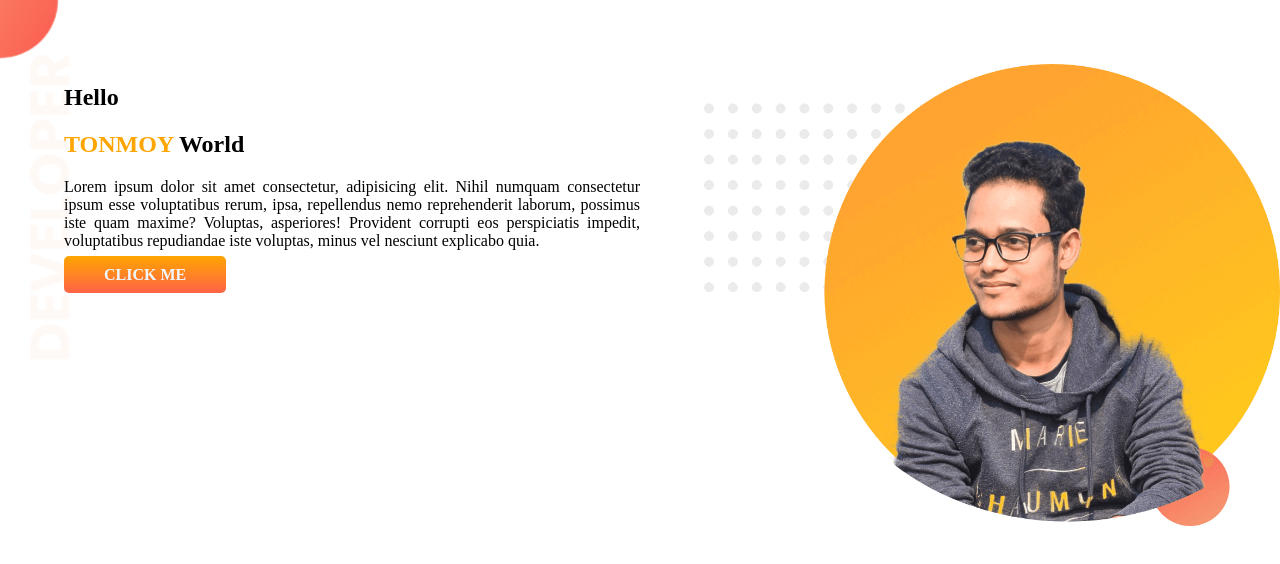
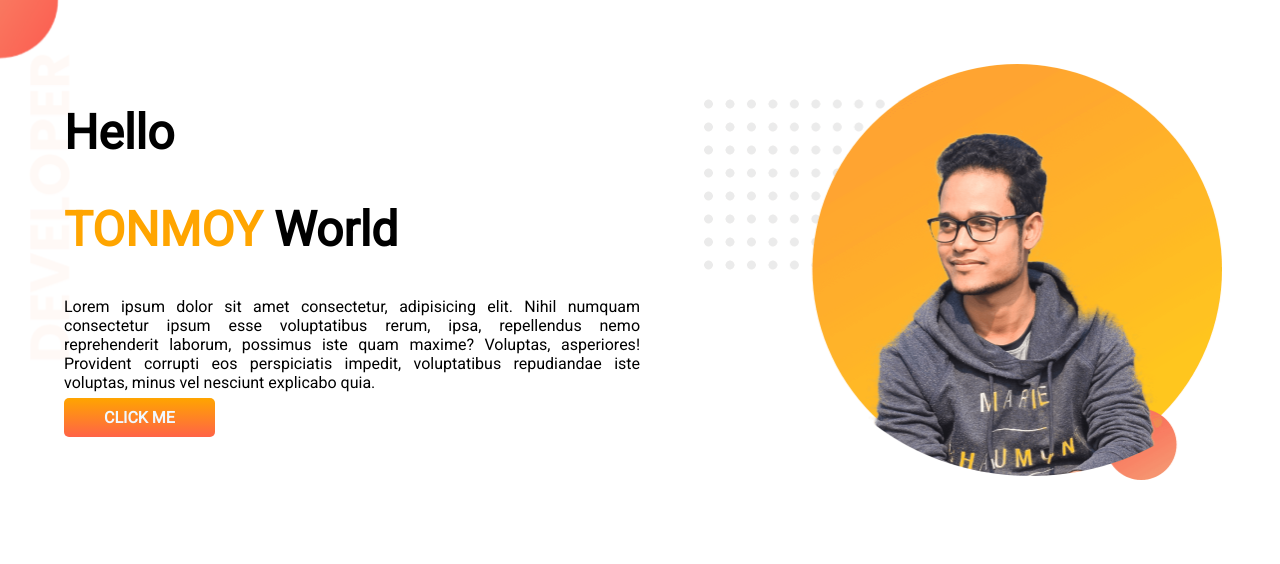
Before and after one commit to rzaman-dev/portfolio-website, a plain HTML site: page index.html in a window 1280 px wide. Drawn offline with Linux system fonts and the light colour scheme.

Commit message:
top section final

```diff
--- a/index.html
+++ b/index.html
@@ -6,12 +6,15 @@
     <meta name="viewport" content="width=device-width, initial-scale=1.0">
     <title>Document</title>
     <link rel="stylesheet" href="style.css">
+    <link rel="preconnect" href="https://fonts.googleapis.com">
+    <link rel="preconnect" href="https://fonts.gstatic.com" crossorigin>
+    <link href="https://fonts.googleapis.com/css2?family=Roboto&display=swap" rel="stylesheet">
 </head>
 <body>
     <section class="top-banner">
         <div class="half-width">
-            <h1>Hello</h1>
-            <h1><span class="orange-text">TONMOY</span> World</h1>
+            <h1 class="big-text">Hello</h1>
+            <h1 class="big-text"><span class="orange-text">TONMOY</span> World</h1>
             <p class="p-text">Lorem ipsum dolor sit amet consectetur, adipisicing elit. Nihil numquam consectetur ipsum esse voluptatibus rerum, ipsa, repellendus nemo reprehenderit laborum, possimus iste quam maxime? Voluptas, asperiores! Provident corrupti eos perspiciatis impedit, voluptatibus repudiandae iste voluptas, minus vel nesciunt explicabo quia.</p>
             <a class="click-button" target="_blank" href="#">CLICK ME</a>
         </div>
--- a/style.css
+++ b/style.css
@@ -1,5 +1,6 @@
 body{
     margin: 0;
+    font-family: 'Roboto', sans-serif;
 }
 .top-banner{
     display: flex;
@@ -8,7 +9,7 @@ body{
 
 }
 img{
-    width: 100%;
+    width: 90%;
 }
 .half-width{
     width: 50%;
@@ -33,3 +34,6 @@ section {
 .p-text{
     text-align: justify;
 }
+.big-text{
+    font-size: 48px;
+}
```
